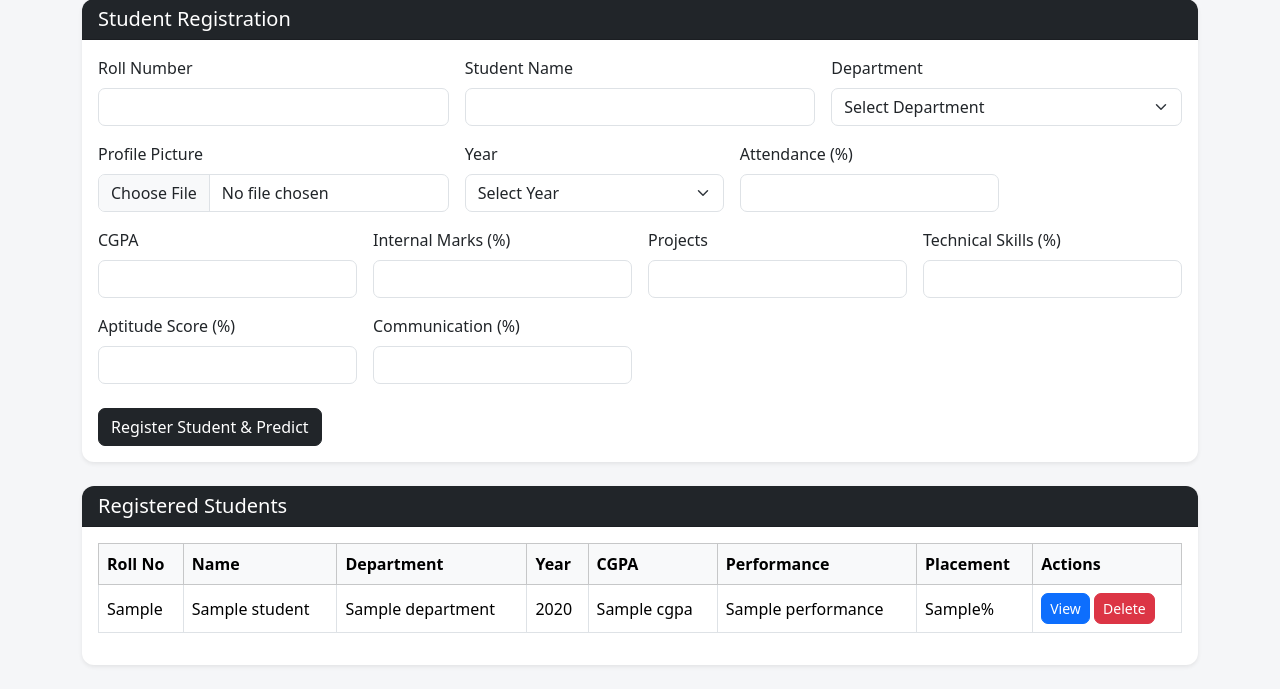
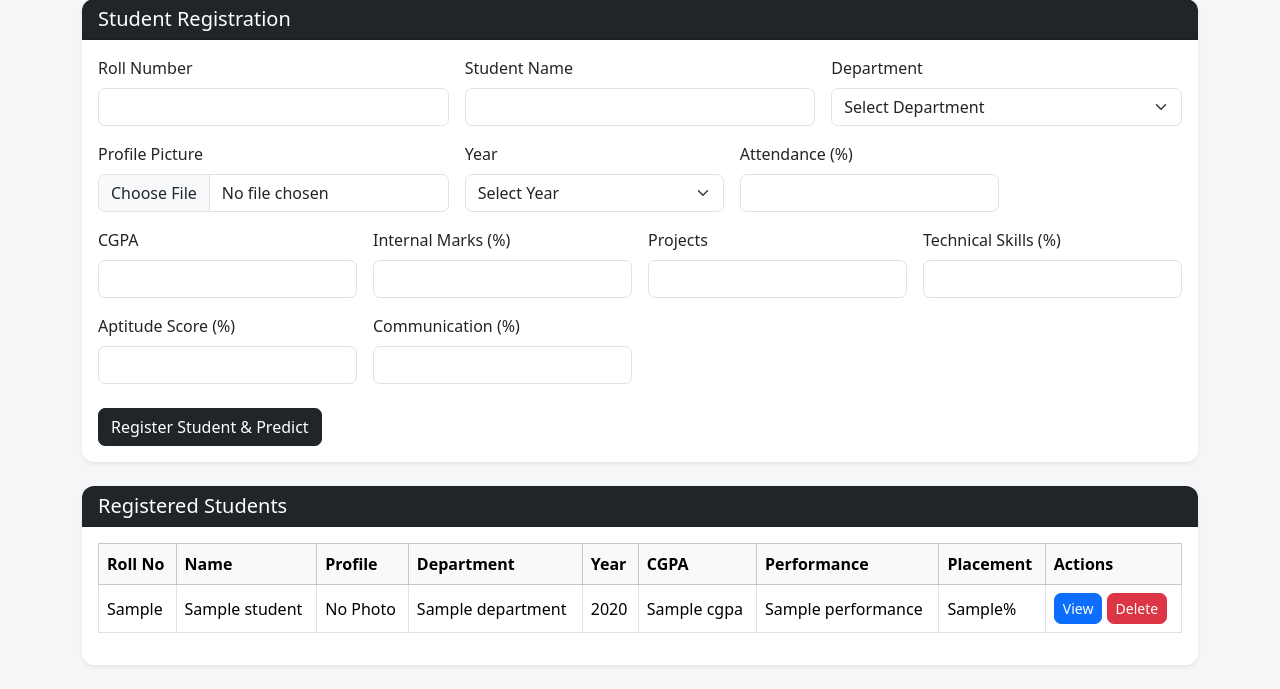
Before and after one commit to ammuvediyappan14-crypto/ai-student-performance-placement-system, a Python web app: template templates/students.html in a window 1280 px wide. Shown: the part 201-890 px from the top of the page. Run offline with Jinja, Linux system fonts and the light colour scheme; the template is opened without the code that fills it: most values are stand-ins (such as "Sample title", 1, 10 or a date in 2020).

Commit message:
Serve uploaded profile pictures

```diff
--- a/templates/students.html
+++ b/templates/students.html
@@ -209,6 +209,7 @@
                     <tr>
                         <th>Roll No</th>
                         <th>Name</th>
+                        <th>Profile</th>
                         <th>Department</th>
                         <th>Year</th>
                         <th>CGPA</th>
@@ -227,6 +228,19 @@
                         <td>{{ student.roll_no }}</td>
 
                         <td>{{ student.name }}</td>
+                        <td>
+    {% if student.profile_picture %}
+        <img
+            src="{{ url_for('uploaded_file', filename=student.profile_picture) }}"
+            width="50"
+            height="50"
+            class="rounded-circle"
+            style="object-fit: cover;"
+        >
+    {% else %}
+        No Photo
+    {% endif %}
+</td>
 
                         <td>{{ student.department }}</td>
 
```
